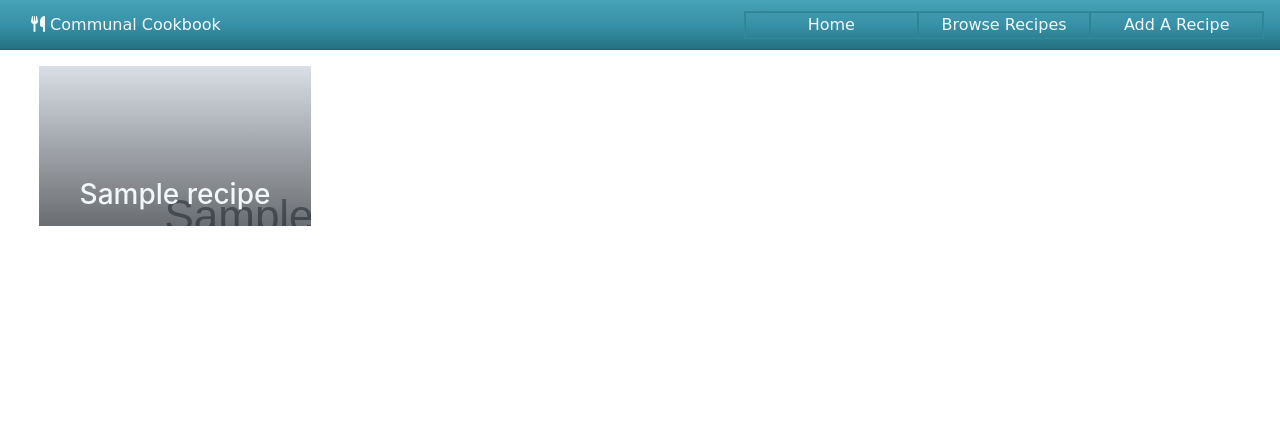
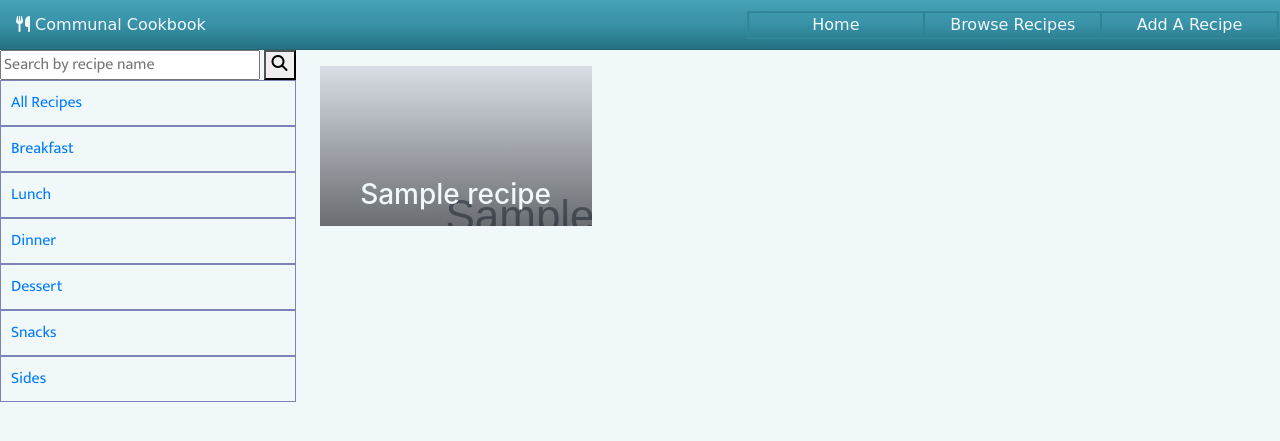
Before and after one commit to Code-Institute-Submissions/DCD-Milestone-Project-5, a Flask app: page /recipes in a window 1280 px wide. Shown: the top 441 px of the page. Run offline with Flask 2, Linux system fonts and the light colour scheme; grey boxes marked "Sample" are stand-in pictures; a database or web service that is not in the repository returns one stand-in record (values such as "Sample title"); some libraries are stand-ins or nearby versions; some web fonts are replaced.

Commit message:
Added category search, almost finished recipe name search.

```diff
--- a/app.py
+++ b/app.py
@@ -21,42 +21,64 @@ mongo = PyMongo(app)
 @app.route('/')
 @app.route('/home')
 def home():
-    return render_template("home.html", recipes_popular=mongo.db.recipes.find(), recipes_new=mongo.db.recipes.find())
+    popResults = mongo.db.recipes.find()
+    newResults = mongo.db.recipes.find()
+    return render_template("home.html", recipes_popular=popResults, recipes_new=newResults)
+
+
+@app.route('/recipes/<category>')
+def recipe_search(category):
+    if(category == 'All'):
+        searchResults = mongo.db.recipes.find()
+        return render_template('recipe_search.html', recipes=searchResults)
+
+    else:
+        searchResults = mongo.db.recipes.find({'category': category})
+        return render_template('recipe_search.html', recipes=searchResults)
 
 
 @app.route('/recipes')
-def recipe_search():
-    return render_template("recipe_list.html", recipes=mongo.db.recipes.find())
+def name_search():
+    formattedName = '/{}/i'.format(request.form.get('search'))  # why is this empty?
+    print(formattedName)
+    results = mongo.db.recipes.find({'recipe_name': {'$regex': formattedName}})
+    return render_template('recipe_search.html', recipes=results)
 
 
 @app.route('/recipes/<ID>')
 def recipe_page(ID):
-    return render_template("recipe_page.html", recipe=mongo.db.recipes.find_one({"_id": ObjectId(ID)}))
+    targetRecipe = mongo.db.recipes.find_one({'_id': ObjectId(ID)})
+    return render_template('recipe_page.html', recipe=targetRecipe)
 
 
 @app.route('/edit_recipe/<ID>')
 def edit_recipe(ID):
-    if(ID == "new"):
-        return render_template("edit_recipe.html", target_recipe=0)  # this is called when attempting to create a new recipe
-    else:
-        return render_template("edit_recipe.html", target_recipe=mongo.db.recipes.find_one({"_id": ObjectId(ID)}))  # this is called when editing an existing one
+    if(ID == 'new'):  # this is called when attempting to create a new recipe
+        return render_template('edit_recipe.html', target_recipe=0)
+
+    else:  # this is called when editing an existing one
+        target = mongo.db.recipes.find_one({'_id': ObjectId(ID)})
+        return render_template('edit_recipe.html', target_recipe=target)
 
 
 @app.route('/insert_recipe/<ID>', methods=["POST"])
 def insert_recipe(ID):
-    if(ID == "new"):
+    if(ID == 'new'):
         recipes = mongo.db.recipes
         recipes.insert_one(request.form.to_dict())
+
     else:
         recipes = mongo.db.recipes
-        recipes.update_one({"_id": ObjectId(ID)}, {"$set": request.form.to_dict()})
-    return redirect(url_for('recipe_search'))
+        setDict = request.form.to_dict()
+        recipes.update_one({'_id': ObjectId(ID)}, {'$set': setDict})
+
+    return redirect(url_for('recipe_page', ID))
 
 
 @app.route('/delete_recipe/<ID>')
 def delete_recipe(ID):
-    mongo.db.recipes.delete_one({"_id": ObjectId(ID)})
-    return redirect(url_for('recipe_search'))
+    mongo.db.recipes.delete_one({'_id': ObjectId(ID)})
+    return redirect(url_for('recipe_search', category='All'))
 
 
 if __name__ == '__main__':
--- a/static/css/style.css
+++ b/static/css/style.css
@@ -8,6 +8,14 @@ font-family: 'Mukta', sans-serif;
 */
 
 /*Text Colour & Font*/
+
+/* setting <body> here purely to get rid of the stark white and black colours */
+body{
+    background-color: #f0f8fa;
+    color: #2e282a;
+    padding:0!important;
+}
+
 .navbar{
     text-decoration: none;
 }
@@ -16,7 +24,7 @@ font-family: 'Mukta', sans-serif;
     font-family:'Kufam', cursive;
 }
 
-.navbar-item:hover, .navbar-item a, .nav-logo{
+.navbar-item:hover, .navbar-item a, .nav-logo, .search-by-category a:hover{
     text-decoration: none;
 }
 
@@ -27,6 +35,10 @@ font-family: 'Mukta', sans-serif;
 .navbar-item a:hover, .nav-logo:hover, .recipe-thumbnail-object:hover{
     color:#d3d6d6;
     text-decoration: none;
+}
+
+.recipe-search-controls{
+    font-family: 'Mukta', sans-serif;
 }
 
 /*Common*/
@@ -97,10 +109,21 @@ font-family: 'Mukta', sans-serif;
 .recipe-display-row{
     margin:30px 0px;
 }
-/*Recipe List*/
 
-.recipe-page-div{
+/*Recipe Search*/
+.recipe-search-results{
     display:flex;
+}
+
+.recipe-search-controls{
+    display: flex;
+    float: left;
+    flex-direction: column;
+}
+
+.search-by-category a div{
+    padding: 10px;
+    border: 1px solid #7d82B8;
 }
 
 /*Edit Recipe Page*/
--- a/templates/base.html
+++ b/templates/base.html
@@ -14,7 +14,7 @@
         <a class="nav-logo col-5" href="{{url_for('home')}}"><i class="fas fa-utensils"></i> Communal Cookbook</a>
         <div class="navbar-list col-5 row align-items-center">
             <div class="navbar-item col"><a href="{{url_for('home')}}"><div>Home</div></a></div>
-            <div class="navbar-item col"><a href="{{url_for('recipe_search')}}"><div>Browse Recipes</div></a></div>
+            <div class="navbar-item col"><a href="{{url_for('recipe_search', category='All')}}"><div>Browse Recipes</div></a></div>
             <div class="navbar-item col"><a href="{{url_for('edit_recipe', ID='new')}}"><div>Add A Recipe</div></a></div>
         </div>
     </nav>
--- a/templates/edit_recipe.html
+++ b/templates/edit_recipe.html
@@ -22,8 +22,8 @@
                 <option value="Lunch" {% if target_recipe.category == "Lunch" %} selected {% endif %} >Lunch</option>
                 <option value="Dinner" {% if target_recipe.category == "Dinner" %} selected {% endif %} >Dinner</option>
                 <option value="Dessert" {% if target_recipe.category == "Dessert" %} selected {% endif %} >Dessert</option>
-                <option value="Snack" {% if target_recipe.category == "Snack" %} selected {% endif %} >Snack</option>
-                <option value="Side" {% if target_recipe.category == "Side" %} selected {% endif %} >Side</option>
+                <option value="Snacks" {% if target_recipe.category == "Snacks" %} selected {% endif %} >Snack</option>
+                <option value="Sides" {% if target_recipe.category == "Sides" %} selected {% endif %} >Side</option>
             </select>
             </div>
             <div class="col-2">
--- a/templates/recipe_list.html
+++ /dev/null
@@ -1,13 +0,0 @@
-{% extends 'base.html' %}
-{% block content%}
-
-    <div class="recipe-page-div">
-    {% for recipe in recipes %}
-        <a class="recipe-thumbnail-object"  href="{{ url_for('recipe_page', ID=recipe._id) }}">
-            <div class="thumbnail-background" style="background:linear-gradient(rgba(255,255,255,0.1), rgba(0,0,0,0.5)), url('{{recipe.image_link}}')"><!--Not happy with the inline styling, but not aware of a clearer way to pass this yet.-->
-                <h3 class="thumbnail-title">{{recipe.recipe_name}}</h3>
-            </div>
-        </a>
-        {% endfor %}
-    </div>
-{% endblock %}
--- /dev/null
+++ b/templates/recipe_search.html
@@ -0,0 +1,27 @@
+{% extends 'base.html' %}
+{% block content%}
+
+    <div class="recipe-search-controls">
+    <form action="{{url_for('name_search')}}" method="GET">
+        <input id="search" type="text" placeholder="Search by recipe name" name="search" required>
+        <button type="submit"><i><i class="fas fa-search"></i></i></button>
+    </form>
+        <div class="search-by-category"><a href="{{url_for('recipe_search', category='All')}}"><div>All Recipes</div></a></div>
+        <div class="search-by-category"><a href="{{url_for('recipe_search', category='Breakfast')}}"><div>Breakfast</div></a></div>
+        <div class="search-by-category"><a href="{{url_for('recipe_search', category='Lunch')}}"><div>Lunch</div></a></div>
+        <div class="search-by-category"><a href="{{url_for('recipe_search', category='Dinner')}}"><div>Dinner</div></a></div>
+        <div class="search-by-category"><a href="{{url_for('recipe_search', category='Dessert')}}"><div>Dessert</div></a></div>
+        <div class="search-by-category"><a href="{{url_for('recipe_search', category='Snacks')}}"><div>Snacks</div></a></div> <!--Might merge these two categories.-->
+        <div class="search-by-category"><a href="{{url_for('recipe_search', category='Sides')}}"><div>Sides</div></a></div> <!--Might merge these two categories.-->
+    </div>
+    <div class="recipe-search-results">
+    {% for recipe in recipes %}
+        <a class="recipe-thumbnail-object"  href="{{ url_for('recipe_page', ID=recipe._id) }}">
+            <div class="thumbnail-background" style="background:linear-gradient(rgba(255,255,255,0.1), rgba(0,0,0,0.5)), url('{{recipe.image_link}}')"><!--Not happy with the inline styling, but not aware of a clearer way to pass this yet.-->
+                <h3 class="thumbnail-title">{{recipe.recipe_name}}</h3>
+            </div>
+        </a>
+        {% endfor %}
+    </div>
+
+{% endblock %}
```
